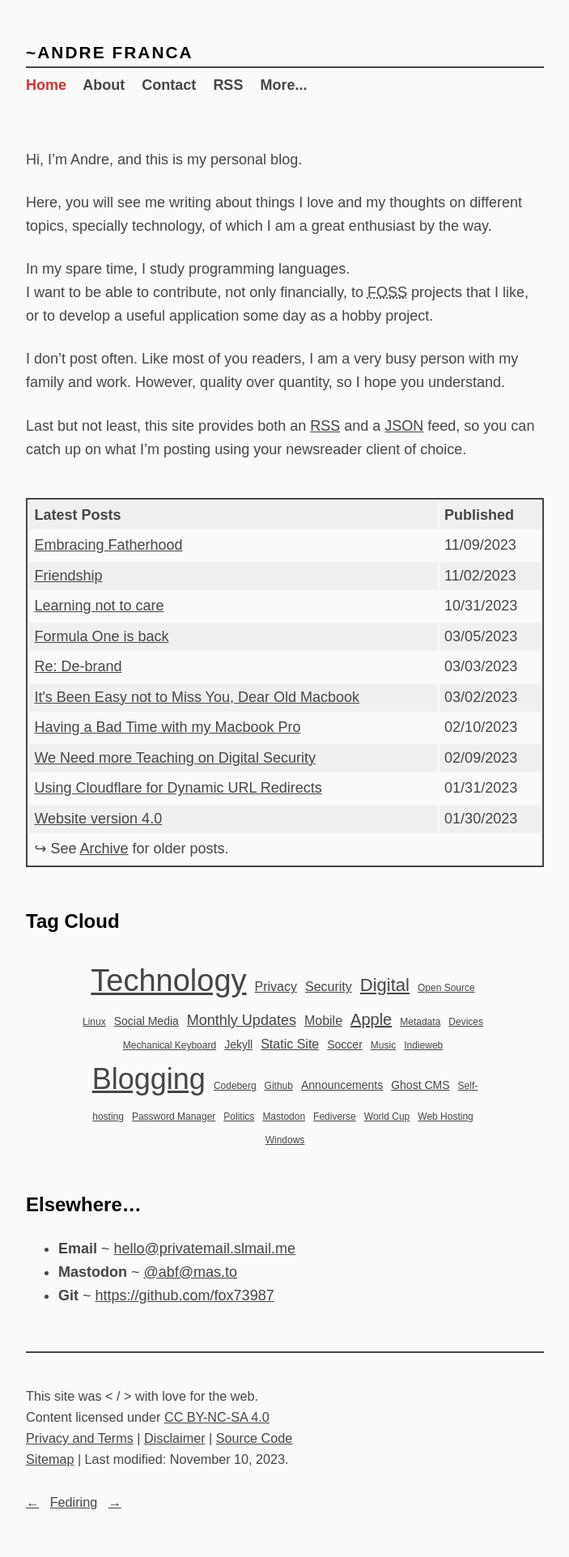
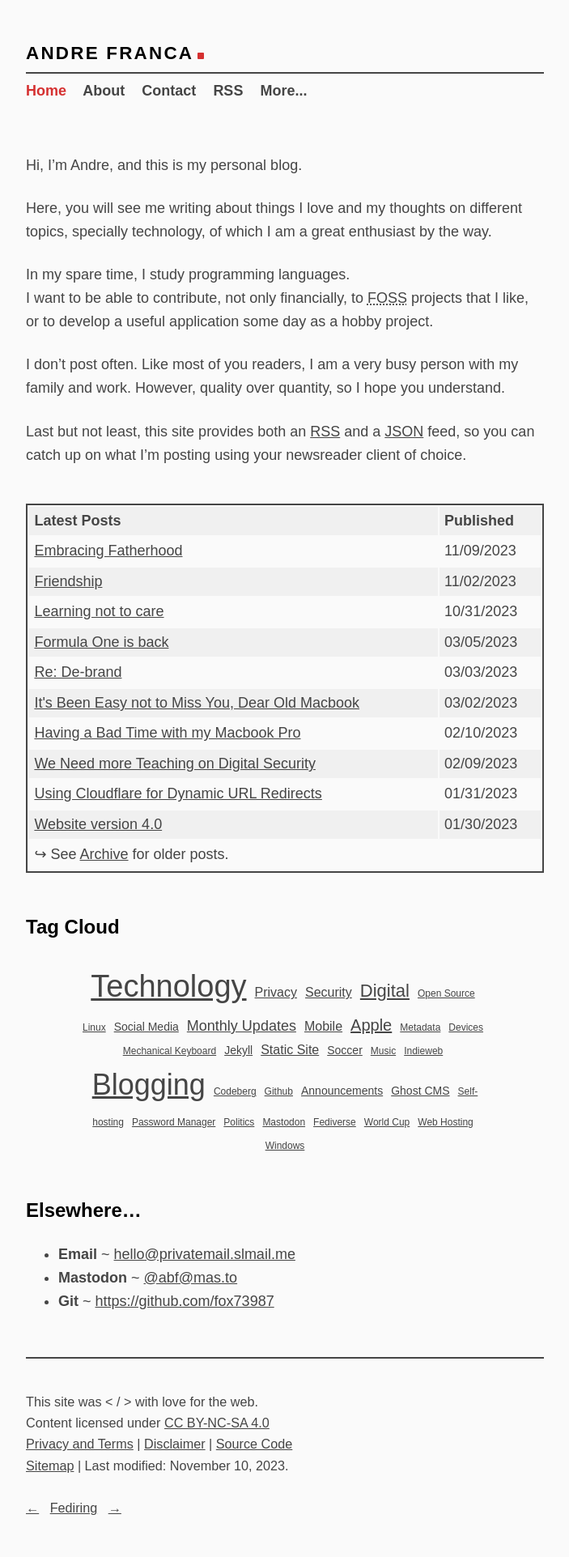
Before and after one commit to a-franca/abf.li, a Jekyll site: the page built from pages/index.md, in a window 1280 px wide. Shown: the whole page at 81% size, without its empty margins (288-991 px from the left). Built offline with Jekyll 4.4.1, drawn with Linux system fonts in a browser that asks for light colours.

Commit message:
Tweaking site tittle

```diff
--- a/_includes/style.html
+++ b/_includes/style.html
@@ -22,10 +22,10 @@
     nav{ border-top: var(--standard-border); font-weight: 600; line-height: 2.50;}
     nav a, nav a:visited{ padding: 0.65rem 1rem 0 0; text-decoration: none; margin: 0;}
     nav a#current{ color: var(--link-color);}
-    .site-title{ margin: 3rem 0 0; text-transform: uppercase; letter-spacing: 0.1em; font-size: 1.3rem; font-weight: 600; color: var(--accent-text-color);}
-    /* .site-title::after{ display: inline-block; content: ""; width: .20em; height: .20em; margin-right: 0.1em; background: var(--link-color); border-radius: .0625rem;} */
+    .site-title{ margin: 3rem 0 0.2em; text-transform: uppercase; letter-spacing: 0.1em; font-size: 1.4rem; font-weight: 600; color: var(--accent-text-color);}
+    .site-title::after{ display: inline-block; content: ""; width: .35em; height: .35em; margin-left: 0.2em; background: var(--link-color); border-radius: .0625rem;}
     @media(max-width:750px){ .hide-menu{ display: none}}
-    .site-title::before{ content: "~"; color: var(--accent-text-color); position: relative;}
+    /* .site-title::before{ content: "~"; color: var(--link-color); position: relative;} */
     /* =============================================================================
         Typography and link formatting
     ========================================================================== */
```
